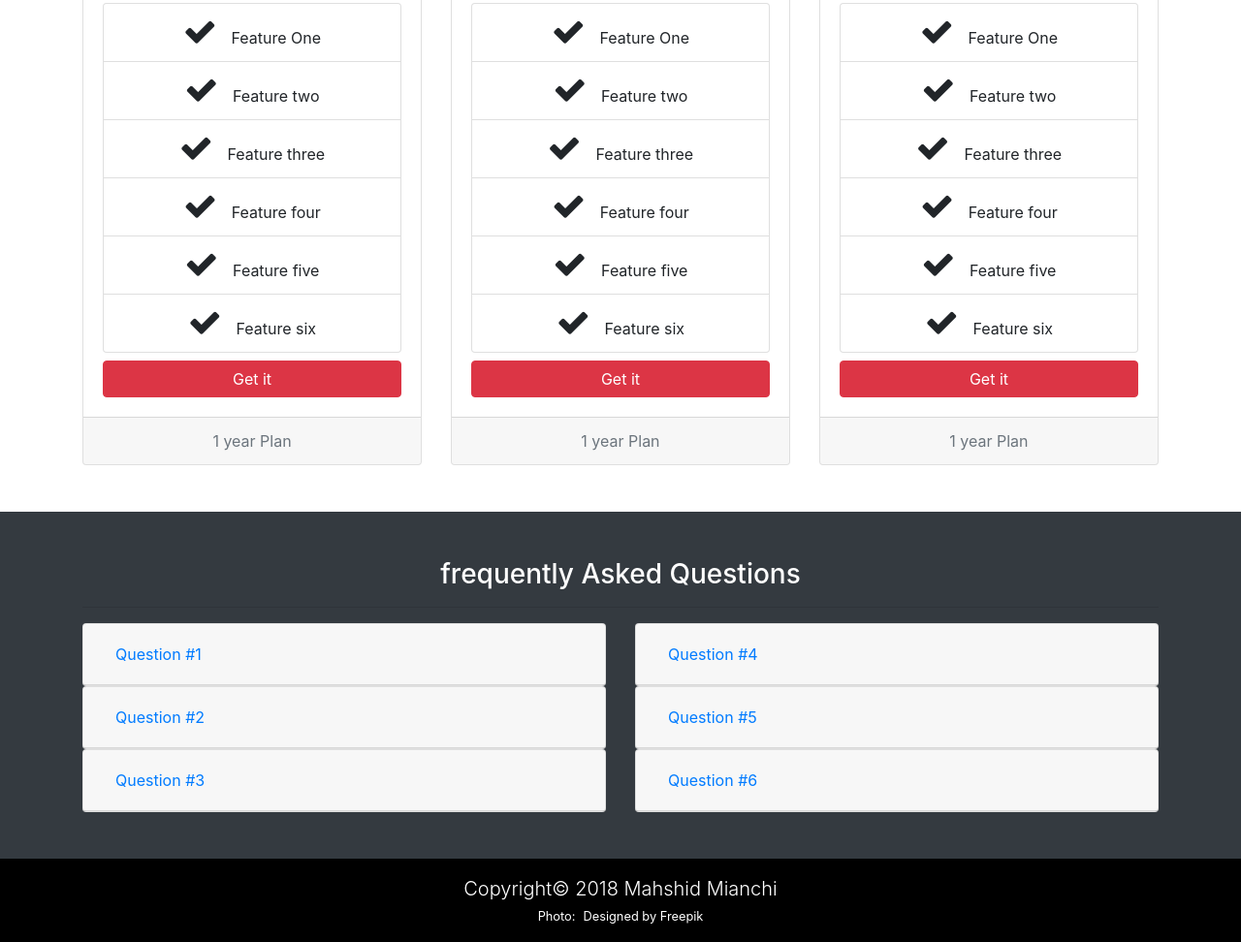
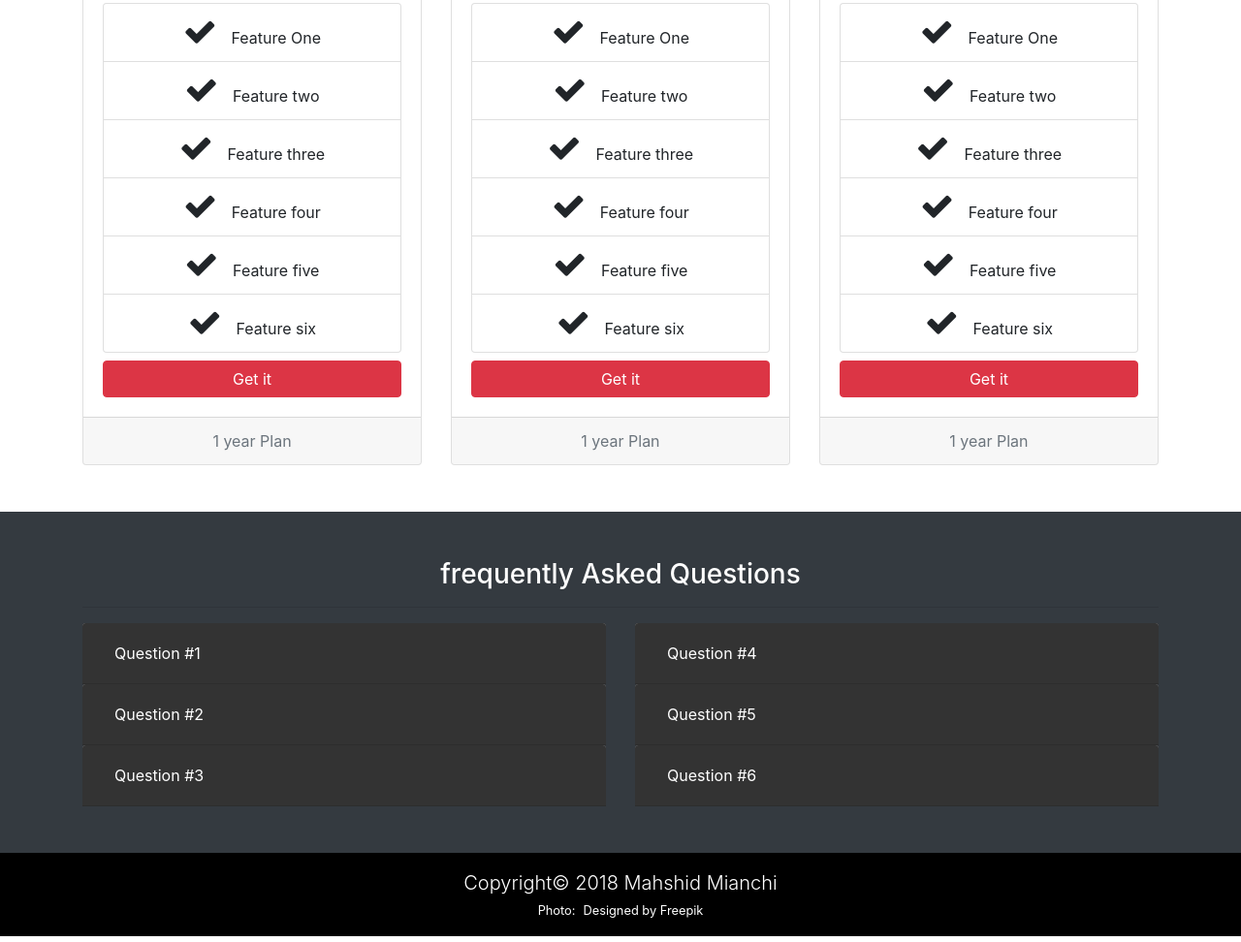
Before and after one commit to mmianchi/Template-for-agency-website, a website: page src/services.html in a window 1280 px wide. Shown: the part 514-1486 px from the top of the page at 97% size. Drawn offline with Linux system fonts and the light colour scheme.

Commit message:
added faq page

```diff
--- a/src/scss/style.scss
+++ b/src/scss/style.scss
@@ -104,3 +104,15 @@ footer#mainfooter a,span{
     padding-right: 15px;
   }
 }
+#faq {
+  .card {
+    border: #444;
+  }
+  .card-header .btn-link {
+    color: #fff;
+  }
+  .card-header , .card-body {
+    background: #333;
+  }
+
+}
```
Also changed, not shown: src/css/style.css.
